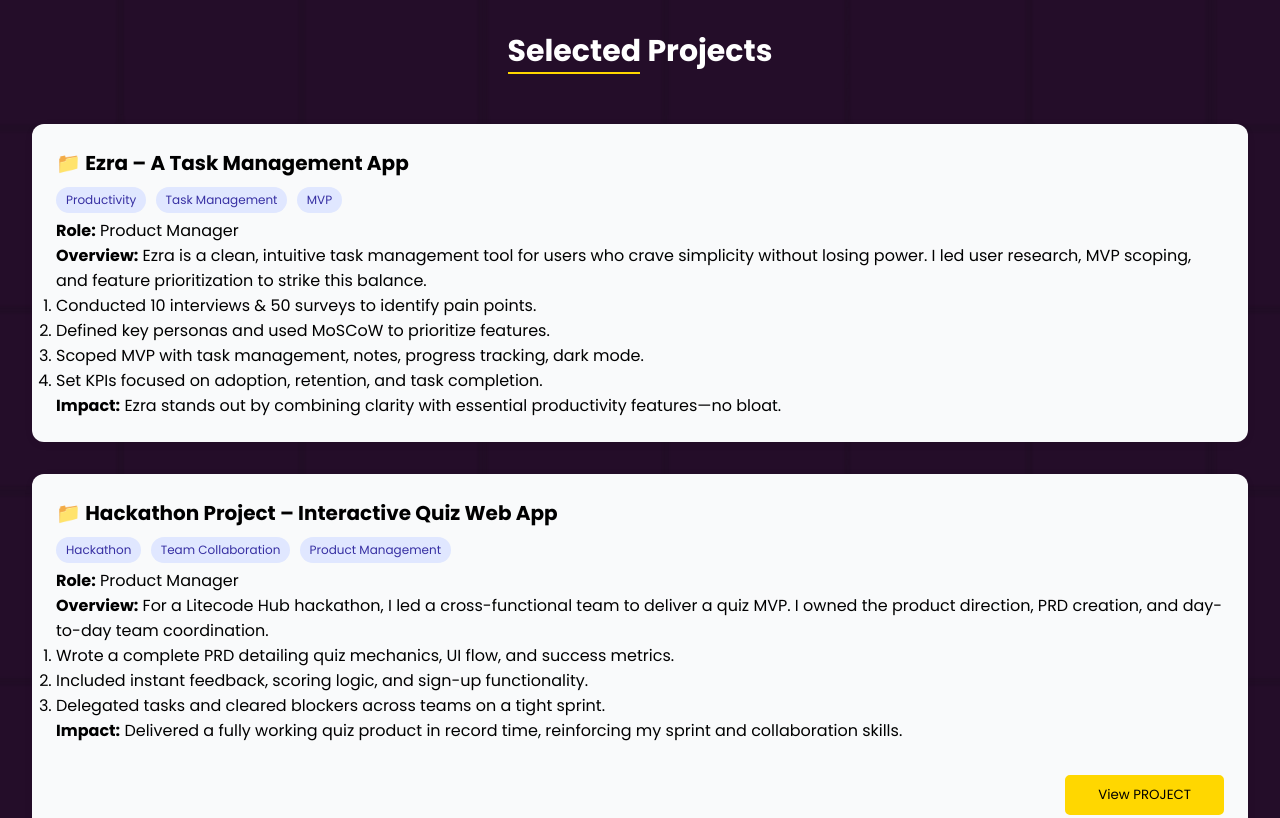
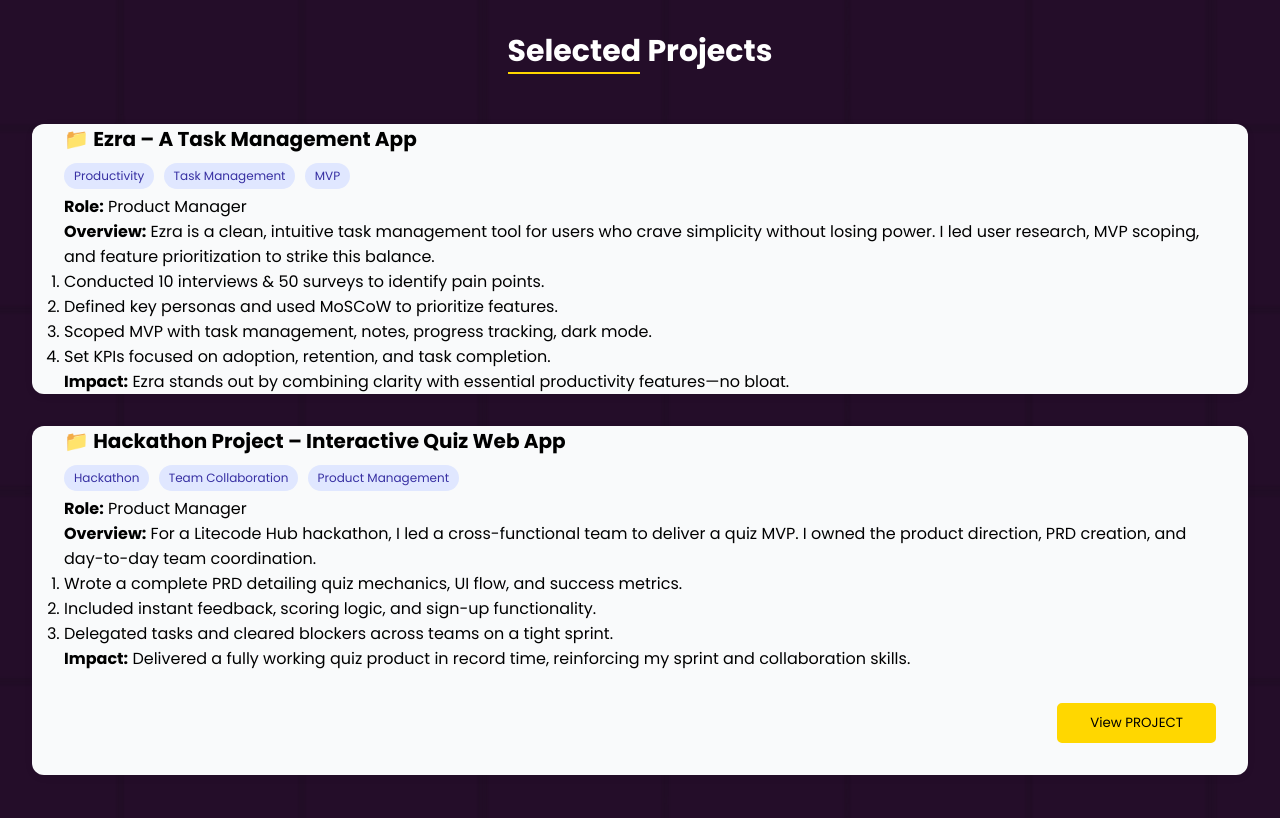
Before and after one commit to EliteGbohunmi/precious-kanu, a plain HTML site: page index.html in a window 1280 px wide. Shown: the part 3260-4078 px from the top of the page. Drawn offline with nearby package versions, Linux system fonts and the light colour scheme.

Commit message:
Update style.css

```diff
--- a/style.css
+++ b/style.css
@@ -2,8 +2,8 @@
 justify-content:right;
   padding:2rem 0;
 }
-.project-card{
-padding:0 1rem;
+.projects .project-card{
+padding:0 2rem;
 }
 .ham a{
 color:gold;
```
